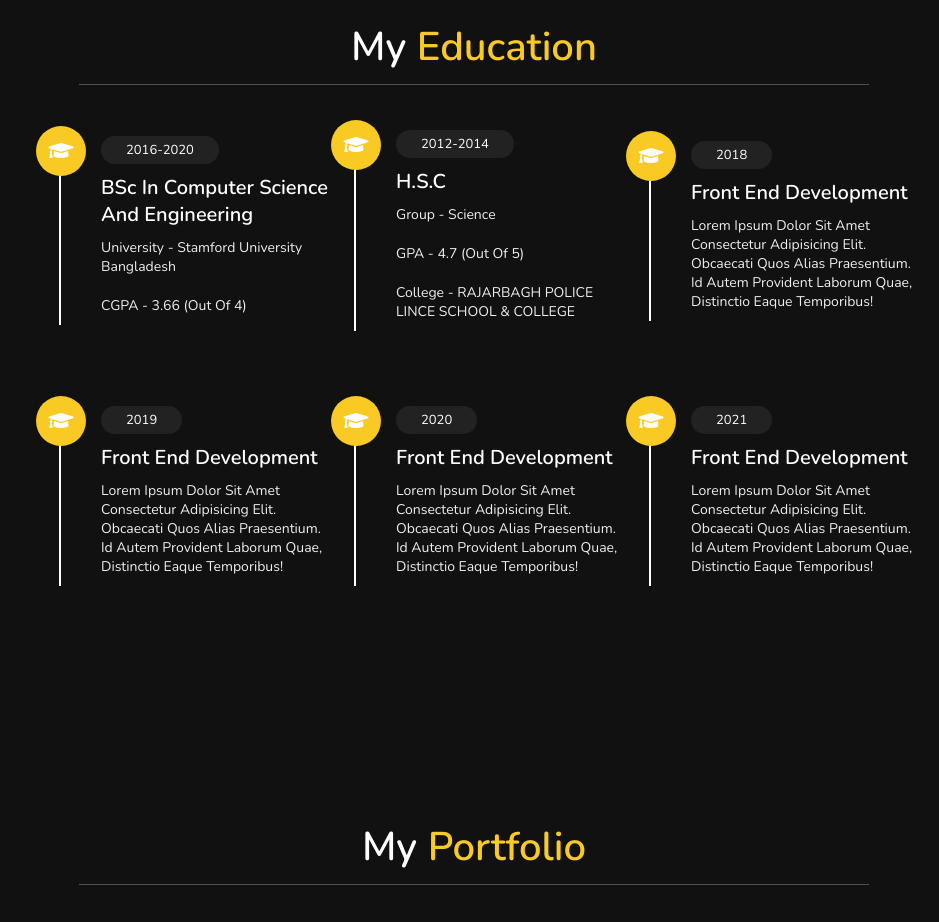
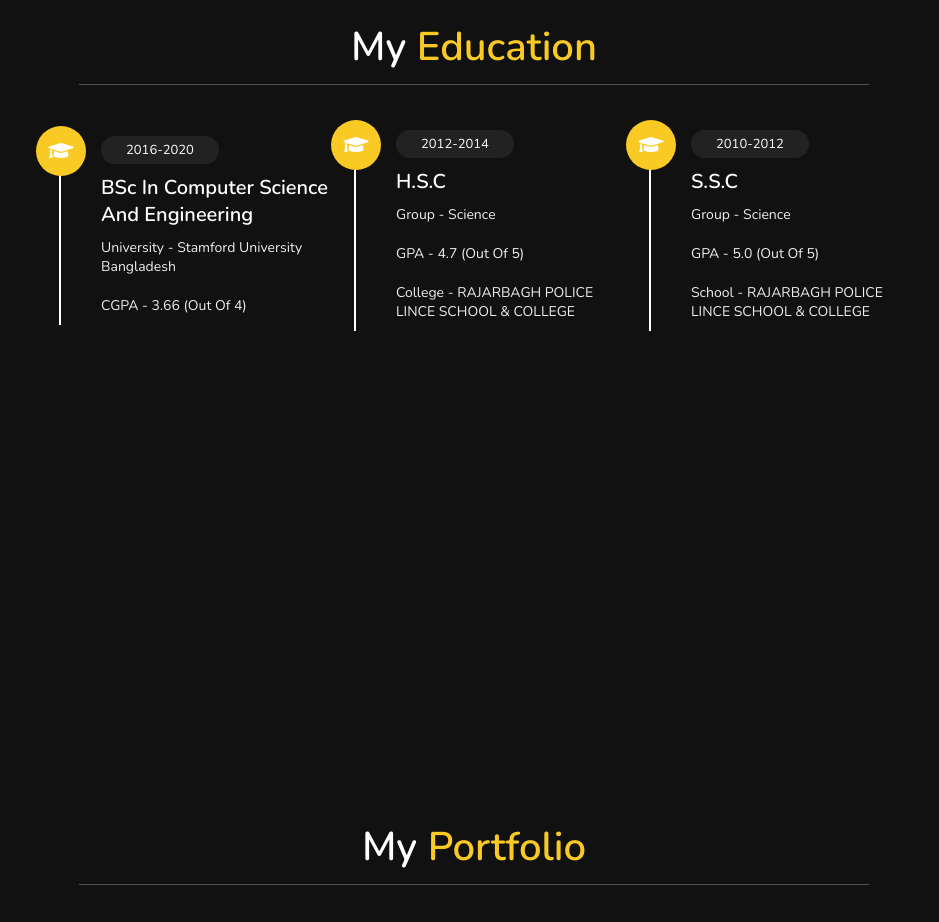
Before and after one commit to RAKIBHASSAN1/devoloper_profile, a plain HTML site: page index.html in a window 1280 px wide. Shown: the part 1600-2522 px from the top of the page, without its empty margins (341-1280 px from the left). Drawn offline with nearby package versions, Linux system fonts and the light colour scheme; files whose address does not match are found by name.

Commit message:
Update index.html

```diff
--- a/index.html
+++ b/index.html
@@ -130,30 +130,12 @@
 
     <div class="box">
         <i class="fas fa-graduation-cap"></i>
-        <span>2018</span>
-        <h3>front end development</h3>
-        <p>Lorem ipsum dolor sit amet consectetur adipisicing elit. Obcaecati quos alias praesentium. Id autem provident laborum quae, distinctio eaque temporibus!</p>
-    </div>
+        <span>2010-2012</span>
+        <h3>S.S.C</h3>
+        <p>Group - Science</p>
+        <p>GPA - 5.0 (out of 5)</p>
+        <p>School - RAJARBAGH POLICE LINCE SCHOOL & COLLEGE</p>
 
-    <div class="box">
-        <i class="fas fa-graduation-cap"></i>
-        <span>2019</span>
-        <h3>front end development</h3>
-        <p>Lorem ipsum dolor sit amet consectetur adipisicing elit. Obcaecati quos alias praesentium. Id autem provident laborum quae, distinctio eaque temporibus!</p>
-    </div>
-
-    <div class="box">
-        <i class="fas fa-graduation-cap"></i>
-        <span>2020</span>
-        <h3>front end development</h3>
-        <p>Lorem ipsum dolor sit amet consectetur adipisicing elit. Obcaecati quos alias praesentium. Id autem provident laborum quae, distinctio eaque temporibus!</p>
-    </div>
-
-    <div class="box">
-        <i class="fas fa-graduation-cap"></i>
-        <span>2021</span>
-        <h3>front end development</h3>
-        <p>Lorem ipsum dolor sit amet consectetur adipisicing elit. Obcaecati quos alias praesentium. Id autem provident laborum quae, distinctio eaque temporibus!</p>
     </div>
 
 </div>
```
